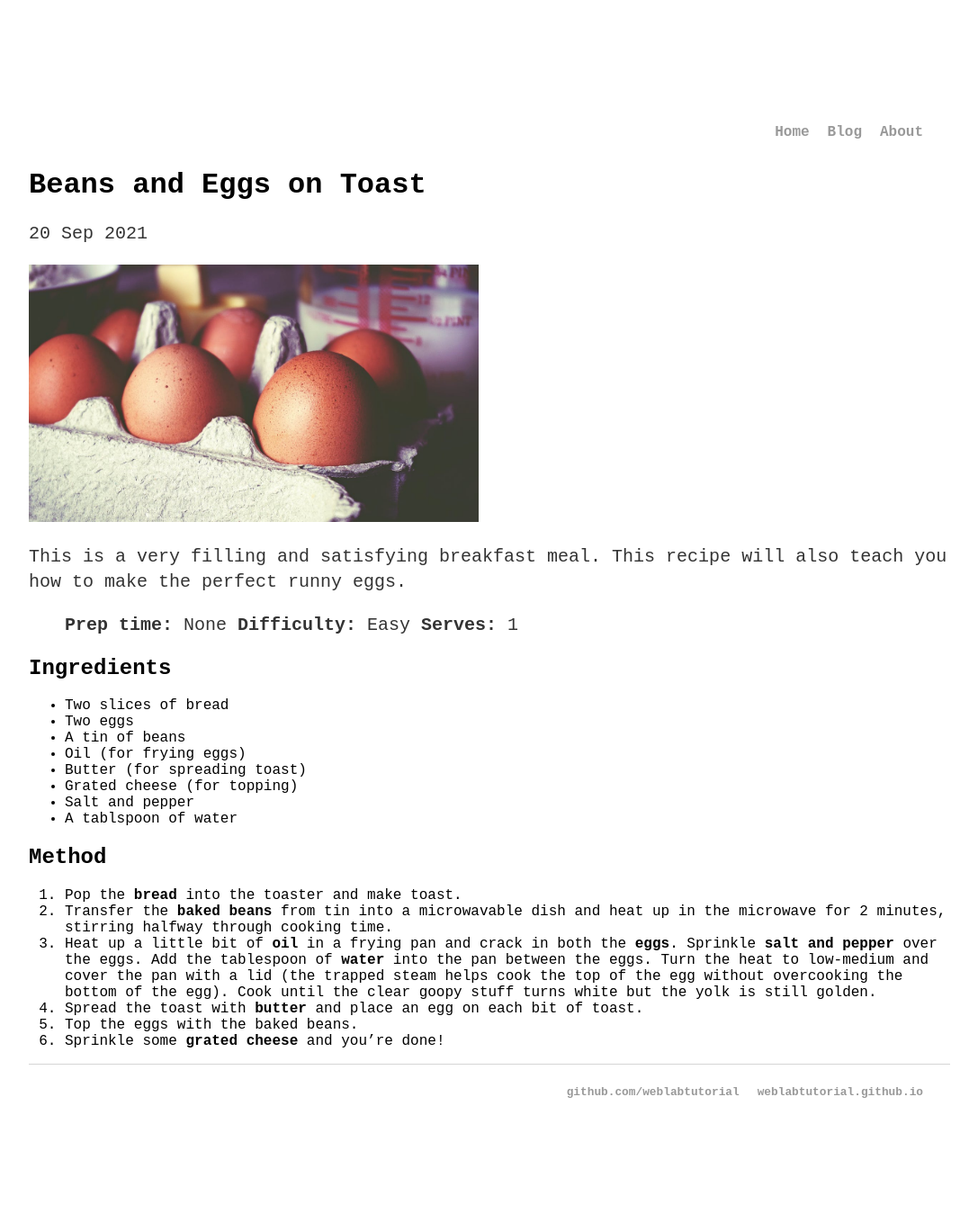
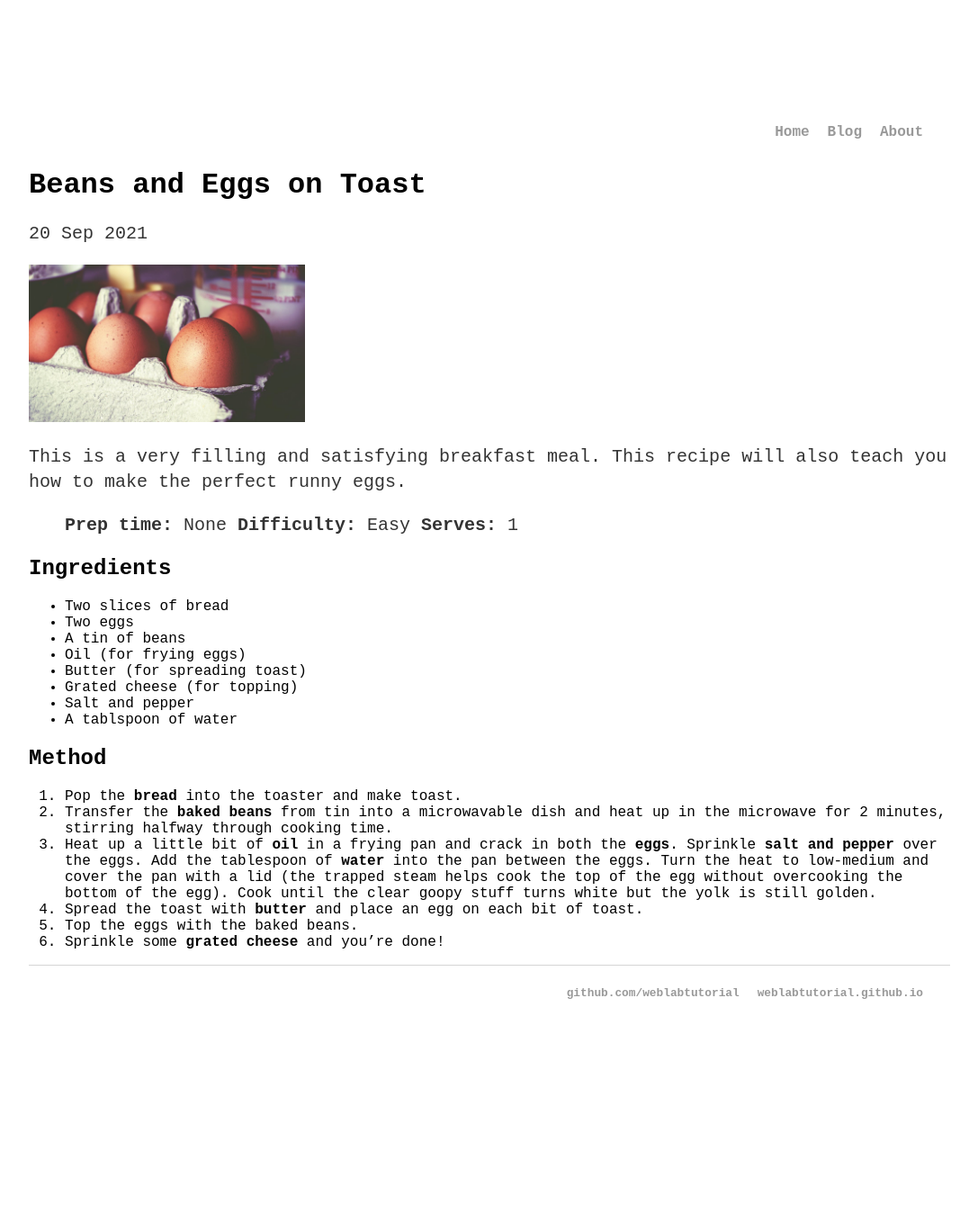
Before and after one commit to hwbekah/hwbekahlab1.github.io, a Jekyll site: the page built from _posts/2021-09-20-beans-and-eggs-on-toast.md, in a window 1280 px wide. Shown: the whole page at 90% size, without its empty margins (96-1183 px from the left). Built offline with Jekyll 4.4.1, drawn with Linux system fonts in a browser that asks for light colours; after the commit the page ends 1249 px from its top, so only the background shows below that.

Commit message:
Update 2021-09-20-beans-and-eggs-on-toast.md

```diff
--- a/_posts/2021-09-20-beans-and-eggs-on-toast.md
+++ b/_posts/2021-09-20-beans-and-eggs-on-toast.md
@@ -4,7 +4,7 @@
 date: 2021-09-20
 ---
 <div class="post-image">
-  <img src="/assets/images/eggs.jpeg" alt="Eggs" width="500px"/>
+  <img src="/assets/images/eggs.jpeg" alt="Eggs" width="30%"/>
 </div>
 
 This is a very filling and satisfying breakfast meal. This recipe will also teach you how to make the perfect runny eggs.
```
